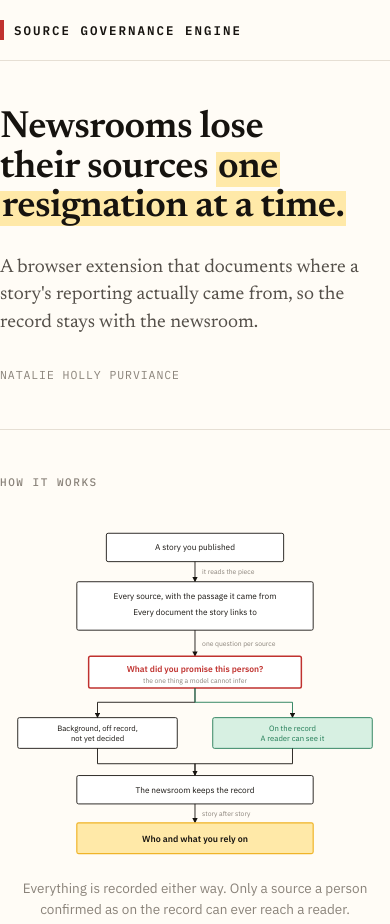
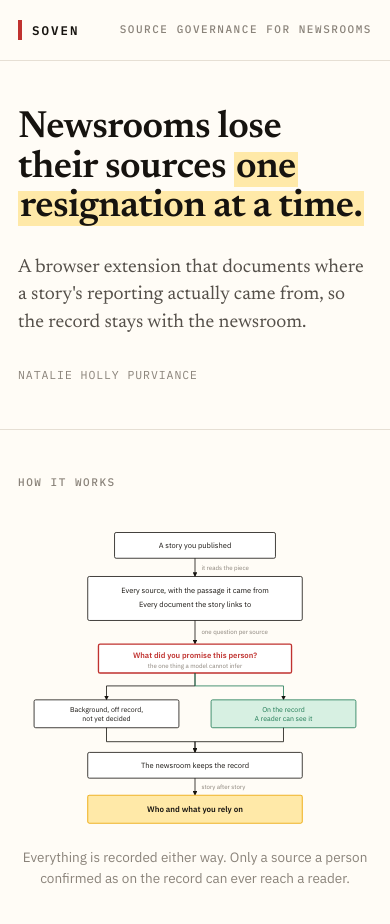
Before and after one commit to nhp-2025/sge, a plain HTML site: page index.html in a window 390 px wide. Shown: the top 924 px of the page. Drawn offline with Linux system fonts and the light colour scheme.

Commit message:
Rename to Soven, new social preview, fix share URLs and phone gutter

```diff
--- a/index.html
+++ b/index.html
@@ -4,33 +4,33 @@
 <meta charset="utf-8">
 <meta name="viewport" content="width=device-width,initial-scale=1">
 
-<title>Source Governance Engine — Natalie Holly Purviance</title>
+<title>Soven — Source Governance for Newsrooms</title>
 <meta name="description" content="A browser extension that documents where a story's reporting actually came from, so the record stays with the newsroom when a reporter leaves.">
 <meta name="author" content="Natalie Holly Purviance">
-<link rel="canonical" href="https://nhpportfolio.github.io/sge/">
+<link rel="canonical" href="https://nhp-2025.github.io/sge/">
 
 <link rel="icon" type="image/svg+xml" href="favicon.svg">
 <meta name="theme-color" content="#FFFCF6" media="(prefers-color-scheme: light)">
 <meta name="theme-color" content="#16150F" media="(prefers-color-scheme: dark)">
 
 <meta property="og:type" content="website">
-<meta property="og:site_name" content="Source Governance Engine">
+<meta property="og:site_name" content="Soven">
 <meta property="og:locale" content="en_US">
-<meta property="og:url" content="https://nhpportfolio.github.io/sge/">
-<meta property="og:title" content="Source Governance Engine">
+<meta property="og:url" content="https://nhp-2025.github.io/sge/">
+<meta property="og:title" content="Soven — Source governance for newsrooms">
 <meta property="og:description" content="A browser extension that documents where a story's reporting actually came from, so the record stays with the newsroom when a reporter leaves.">
-<meta property="og:image" content="https://nhpportfolio.github.io/sge/og-sge.png">
-<meta property="og:image:secure_url" content="https://nhpportfolio.github.io/sge/og-sge.png">
+<meta property="og:image" content="https://nhp-2025.github.io/sge/og-soven.png">
+<meta property="og:image:secure_url" content="https://nhp-2025.github.io/sge/og-soven.png">
 <meta property="og:image:type" content="image/png">
 <meta property="og:image:width" content="1200">
 <meta property="og:image:height" content="630">
-<meta property="og:image:alt" content="Source Governance Engine — Newsrooms lose their sources one resignation at a time.">
+<meta property="og:image:alt" content="Soven, source governance for newsrooms — Newsrooms lose their sources one resignation at a time.">
 
 <meta name="twitter:card" content="summary_large_image">
-<meta name="twitter:title" content="Source Governance Engine">
+<meta name="twitter:title" content="Soven — Source governance for newsrooms">
 <meta name="twitter:description" content="A browser extension that documents where a story's reporting actually came from, so the record stays with the newsroom when a reporter leaves.">
-<meta name="twitter:image" content="https://nhpportfolio.github.io/sge/og-sge.png">
-<meta name="twitter:image:alt" content="Source Governance Engine — Newsrooms lose their sources one resignation at a time.">
+<meta name="twitter:image" content="https://nhp-2025.github.io/sge/og-soven.png">
+<meta name="twitter:image:alt" content="Soven, source governance for newsrooms — Newsrooms lose their sources one resignation at a time.">
 
 <link rel="preconnect" href="https://fonts.googleapis.com">
 <link rel="preconnect" href="https://fonts.gstatic.com" crossorigin>
@@ -239,6 +239,11 @@
     display: flex; gap: 6px 24px; flex-wrap: wrap;
   }
 
+  /* Side gutter. Kept last so the padding shorthands on .masthead, .hero
+     and .sec above don't zero it out. */
+  .wrap { padding-left: 28px; padding-right: 28px; }
+  @media (max-width: 620px) { .wrap { padding-left: 18px; padding-right: 18px; } }
+
   @media (prefers-reduced-motion: no-preference) {
     .subscribe-btn { transition: background-color .15s ease; }
   }
@@ -248,7 +253,8 @@
 
 <header class="band">
   <div class="wrap masthead">
-    <span class="wordmark">Source&nbsp;Governance&nbsp;Engine</span>
+    <span class="wordmark">Soven</span>
+    <span class="eyebrow">Source governance for newsrooms</span>
   </div>
 </header>
 
@@ -387,7 +393,7 @@
 </section>
 
 <footer class="wrap">
-  <span>Source Governance Engine</span>
+  <span>Soven — source governance for newsrooms</span>
   <span>Natalie Holly Purviance</span>
 </footer>
 
```
Also changed, not shown: og-soven.png (added).
